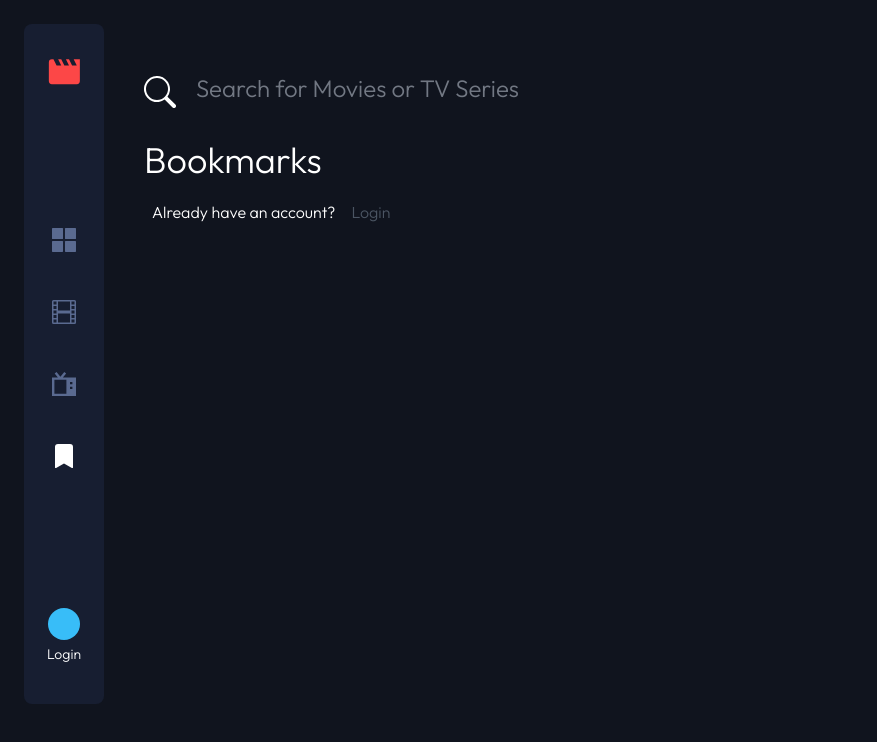
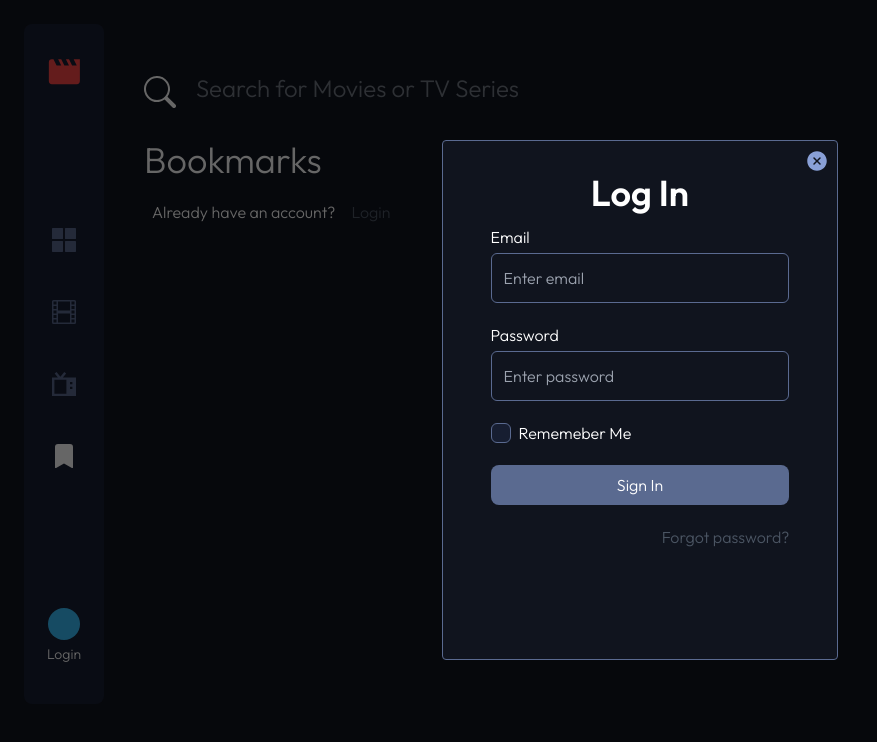
Before and after one commit to Jay-Sm/entertainment-web-app, a Vue app: page /bookmarked in a window 1280 px wide. Shown: the top 742 px of the page, without its empty margins (0-877 px from the left). Built offline with nearby package versions, Linux system fonts and the light colour scheme.

Commit message:
login modal complete

```diff
--- a/src/App.vue
+++ b/src/App.vue
@@ -107,8 +107,11 @@
         </div>
       </div>
 
-      <div class="" v-on:click="searching = false">
-        <router-view></router-view>
+      <div class="relative" v-on:click="searching = false">
+        <Login />
+        <div>
+          <router-view></router-view>
+        </div>
       </div>
     </div>
   </div>
@@ -116,6 +119,7 @@
 
 <script setup>
 import { watch, watchEffect, ref, toRaw } from 'vue'
+import Login from "./components/Login.vue";
 import { useRoute } from 'vue-router';
 const authOptions = {
   method: 'GET',
--- a/src/assets/nav.css
+++ b/src/assets/nav.css
@@ -1,6 +1,6 @@
 /* Nav Bar */
 .nav-bar {
-  @apply fixed top-6 left-6 bottom-24 z-[100] w-[5rem] max-h-[47rem] pt-8 pb-10 bg-theme-light-blue rounded-lg flex flex-col justify-between items-center;
+  @apply fixed top-6 left-6 bottom-24 z-40 w-[5rem] max-h-[47rem] pt-8 pb-10 bg-theme-light-blue rounded-lg flex flex-col justify-between items-center;
   @apply tablet:h-[6rem] tablet:right-6 tablet:w-auto tablet:flex-row tablet:px-8 tablet:py-0;
   @apply mobile:h-[6rem] mobile:right-0 mobile:left-0 mobile:top-0 mobile:w-auto mobile:flex-row mobile:px-8 mobile:py-0 mobile:rounded-none;
 }
--- /dev/null
+++ b/src/components/Login.vue
@@ -0,0 +1,96 @@
+<template>
+  <div class="login-backdrop">
+    <div class="test-class">
+      <div class="flex justify-end">
+        <button class="w-6 h-6">
+          <svg xmlns="http://www.w3.org/2000/svg" class="w-full h-full fill-[#89a0d7]" viewBox="0 0 512 512">
+            <path
+              d="M256 48C141.31 48 48 141.31 48 256s93.31 208 208 208 208-93.31 208-208S370.69 48 256 48zm75.31 260.69a16 16 0 11-22.62 22.62L256 278.63l-52.69 52.68a16 16 0 01-22.62-22.62L233.37 256l-52.68-52.69a16 16 0 0122.62-22.62L256 233.37l52.69-52.68a16 16 0 0122.62 22.62L278.63 256z" />
+          </svg>
+        </button>
+      </div>
+
+      <div class="flex flex-col justify-start items-center gap-y-3">
+        <h3 class="text-4xl font-semibold max-w-fit">Log In</h3>
+
+        <form @submit.prevent="" class="w-full flex flex-col gap-y-5 px-10">
+          <div class="login-input">
+            <p>Email</p>
+            <input type="text" placeholder="Enter email">
+          </div>
+          <div class="login-input">
+            <p>Password</p>
+            <input type="text" placeholder="Enter password">
+          </div>
+          <div class="login-checkbox">
+            <input type="checkbox">
+            <span class="checkmark"><svg class="w-full h-full" xmlns="http://www.w3.org/2000/svg" width="16" height="16"
+                fill="currentColor" viewBox="0 0 16 16">
+                <path
+                  d="M10.97 4.97a.75.75 0 0 1 1.07 1.05l-3.99 4.99a.75.75 0 0 1-1.08.02L4.324 8.384a.75.75 0 1 1 1.06-1.06l2.094 2.093 3.473-4.425a.267.267 0 0 1 .02-.022z" />
+              </svg></span>
+            <p>Rememeber Me</p>
+          </div>
+          <div class="login-input">
+            <button>
+              Sign In
+            </button>
+          </div>
+          <div class="w-full text-right">
+            <button class="text-gray-600 hover:text-[#b8d4ee] transition-colors">Forgot password?</button>
+          </div>
+        </form>
+      </div>
+
+    </div>
+  </div>
+</template>
+
+<script setup></script>
+
+<style scoped>
+.login-backdrop {
+  @apply fixed top-0 left-0 w-screen h-screen z-40 flex justify-center items-center bg-black bg-opacity-60;
+}
+
+.test-class {
+  @apply h-[65%] w-[31%] max-w-[40rem] bg-background-dark-blue border rounded border-theme-light-blue2 top-1/4 left-[20%] z-50 p-2;
+}
+
+.login-input {
+  @apply w-full
+}
+
+.login-input input {
+  @apply w-full mt-1 py-3 pl-3 bg-transparent outline-none border border-theme-light-blue2 rounded-md
+}
+
+.login-input button {
+  @apply w-full bg-theme-light-blue2 py-2 rounded-lg hover:opacity-80 active:opacity-70
+}
+
+.login-checkbox {
+  @apply w-fit flex gap-x-2 justify-start items-center relative
+}
+
+.login-checkbox input {
+  @apply absolute opacity-0 cursor-pointer h-full w-full;
+  pointer-events: all;
+}
+
+.login-checkbox span.checkmark {
+  @apply w-5 h-5 bg-theme-light-blue border border-theme-light-blue2 rounded-md cursor-pointer pointer-events-none
+}
+
+.login-checkbox:hover input~span.checkmark {
+  @apply bg-[#222c49]
+}
+
+.login-checkbox span.checkmark svg {
+  @apply opacity-0
+}
+
+.login-checkbox input:checked~span.checkmark svg {
+  @apply !opacity-100
+}
+</style>
```
